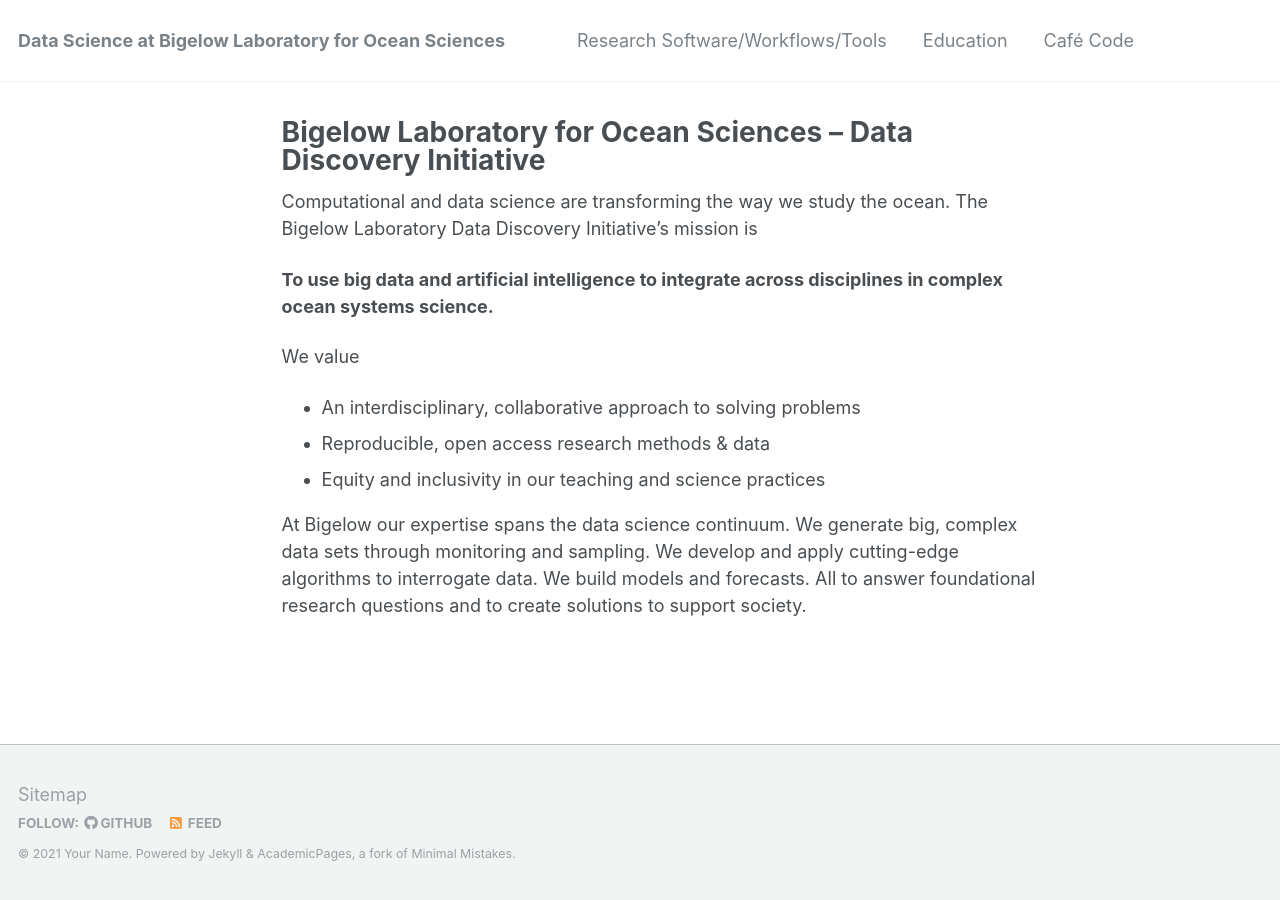
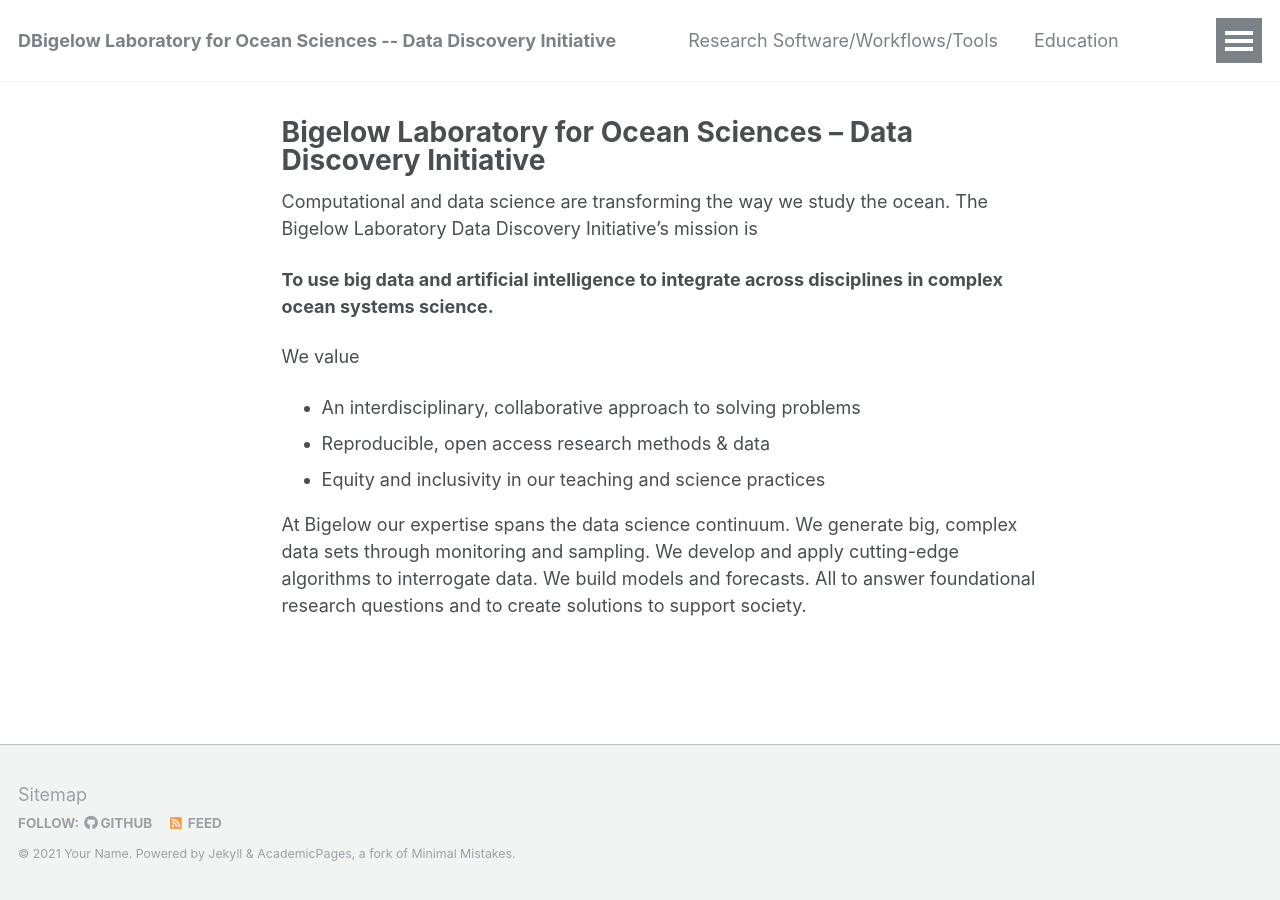
Before and after one commit to BigelowLab/bigelowlab.github.io, a Jekyll site: the page built from _pages/about.md, in a window 1280 px wide. Built offline with Jekyll 4.4.1, drawn with Linux system fonts in a browser that asks for light colours.

Commit message:
Update _config.yml
changed title

```diff
--- a/_config.yml
+++ b/_config.yml
@@ -7,7 +7,7 @@
 
 # Site Settings
 locale                   : "en-US"
-title                    : "Data Science at Bigelow Laboratory for Ocean Sciences"
+title                    : "DBigelow Laboratory for Ocean Sciences -- Data Discovery Initiative"
 title_separator          : "-"
 name                     : &name "Your Name"
 description              : &description "personal description"
```
